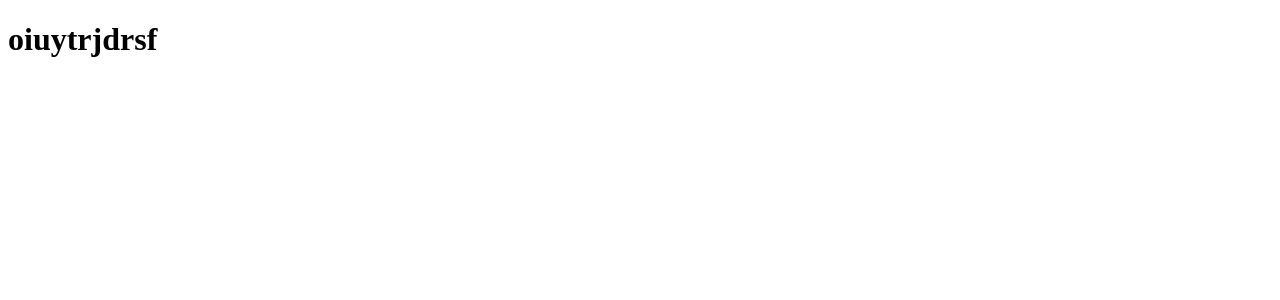
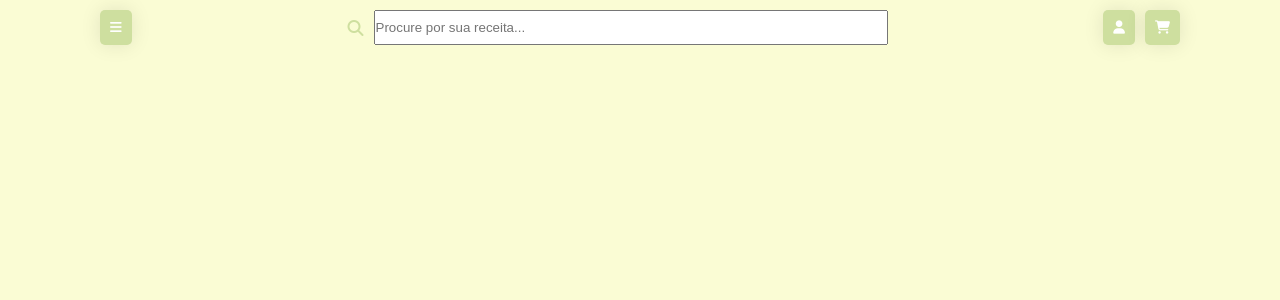
Before and after one commit to joaop0303menino/Aplicativo-de-Receitas, a Flask app: page / in a window 1280 px wide. Before the commit the part shown is almost empty. Shown: the top 300 px of the page. Run offline with Flask 3, Linux system fonts and the light colour scheme.

Commit message:
Começo do Front-End. Adição do cabeçalho

```diff
--- /dev/null
+++ b/static/style.css
@@ -0,0 +1,56 @@
+*{
+  padding: 0;
+  margin: 0;
+  box-sizing: border-box;
+}
+
+body{
+  background-color: #fafcd4;
+}
+/* Cabeçalho */
+header{
+  margin: 10px 0  ;
+  padding: 0 100px;
+}
+
+/* Parte da intereção */
+
+#interation{
+  display: flex;
+  justify-content: space-between;
+}
+
+/* botão menu */
+.btn{
+  padding: 10px;
+  color: white;
+  border: none;
+  background-color: #CEDF9F;
+  border-radius: 5px;
+  box-shadow: 0px 0px 20px rgba(0, 0, 0, 0.1);
+  cursor: pointer;
+}
+
+/* pesquisar */
+#seach{
+  display: flex;
+  gap: 10px;
+  width: 50%;
+}
+
+#seach i{
+  display: flex;
+  align-items: center;
+  color: #CEDF9F;
+}
+
+.btn-seach{
+  display: flex;
+  width: 100%;
+}
+
+/* botão de usuario e carrinho */
+#user{
+  display: flex;
+  gap: 10px;
+}
--- a/templates/index.html
+++ b/templates/index.html
@@ -3,9 +3,28 @@
 <head>
     <meta charset="UTF-8">
     <meta name="viewport" content="width=device-width, initial-scale=1.0">
-    <title>Document</title>
+    <link rel="stylesheet" href="https://cdnjs.cloudflare.com/ajax/libs/font-awesome/6.7.2/css/all.min.css" integrity="sha512-Evv84Mr4kqVGRNSgIGL/F/aIDqQb7xQ2vcrdIwxfjThSH8CSR7PBEakCr51Ck+w+/U6swU2Im1vVX0SVk9ABhg==" crossorigin="anonymous" referrerpolicy="no-referrer" />
+    <link rel="stylesheet" href="/static/style.css">
+    <title>Receitas</title>
 </head>
 <body>
-    <h1>oiuytrjdrsf</h1>
+    <header>
+        <div id="interation">
+            <!-- hamburguer -->
+            <button class="btn"><i class="fa-solid fa-bars"></i></button>
+            <!-- area de pesquisa -->
+            <div id="seach">
+                <i class="fa-solid fa-magnifying-glass"></i>
+                <input type="text" placeholder="Procure por sua receita..." class="btn-seach">
+            </div>
+            <!-- usuario -->
+            <div id="user">
+                <button class="btn"><i class="fa-solid fa-user"></i></button>
+                <button class="btn"><i class="fa-solid fa-cart-shopping"></i></button>
+
+            </div>
+
+        </div>
+    </header>
 </body>
 </html>
```
Also changed, not shown: preview/lading-page.jpg (added), static/css.css (deleted).
